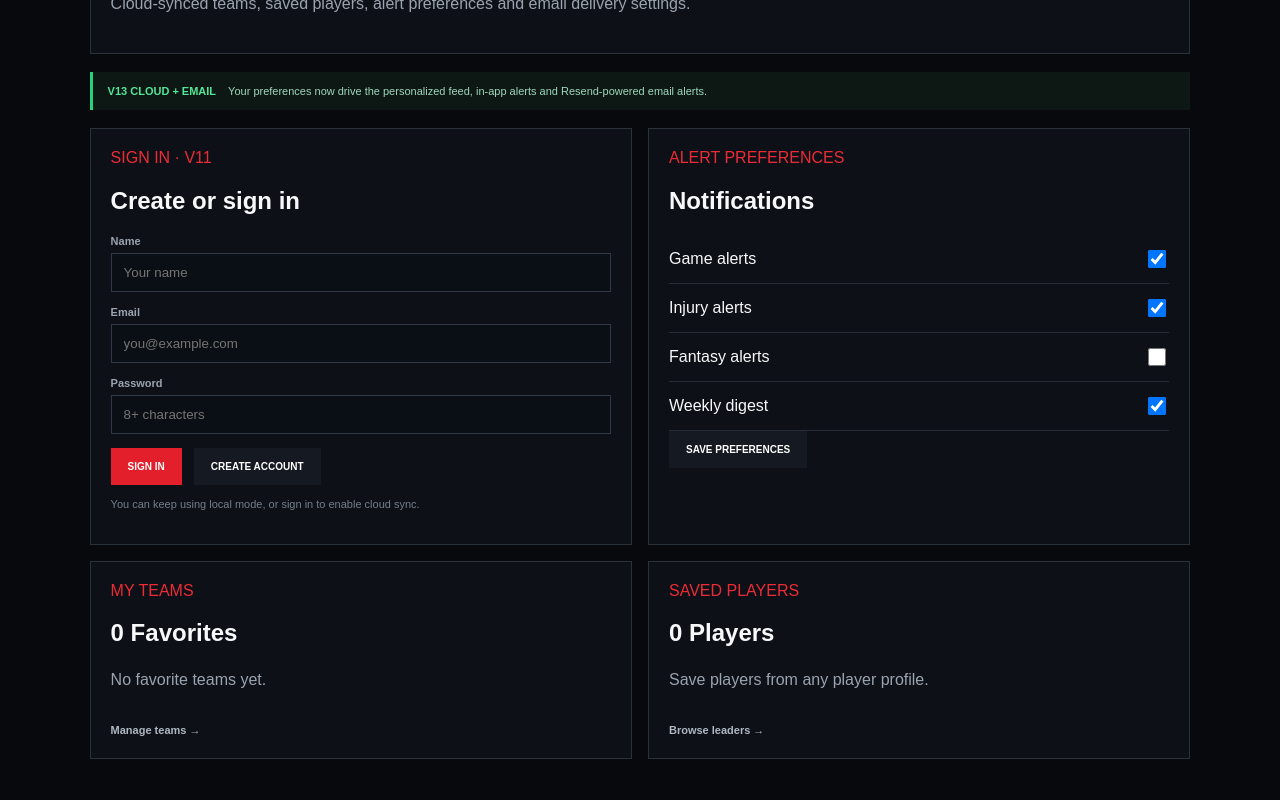
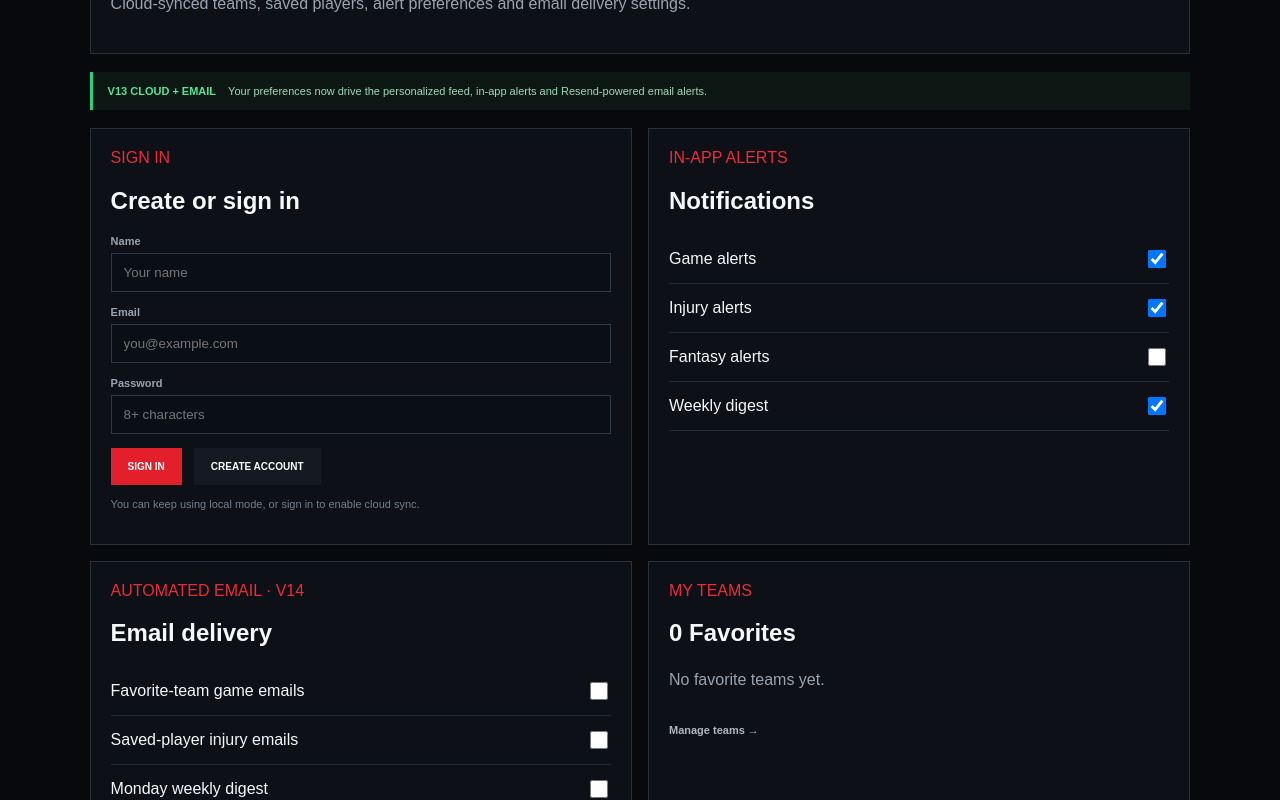
Before and after one commit to AadityaGujral/fourthdown, a Next.js app: page /account in a window 1280 px wide. Shown: the part 360-1160 px from the top of the page. Built offline with nearby package versions, Linux system fonts and the light colour scheme; no server answers.

Commit message:
Finish FourthDown V14 automation UI

```diff
--- a/components/AccountCenter.tsx
+++ b/components/AccountCenter.tsx
@@ -1,45 +1,36 @@
 "use client";
 import Link from "next/link";import {useEffect,useState} from "react";import {teams} from "@/lib/teams";import {getSupabase} from "@/lib/supabase";
-type Prefs={name:string;email:string;gameAlerts:boolean;injuryAlerts:boolean;fantasyAlerts:boolean;weeklyDigest:boolean};
-const DEFAULT:Prefs={name:"",email:"",gameAlerts:true,injuryAlerts:true,fantasyAlerts:false,weeklyDigest:true};
+type Prefs={name:string;email:string;gameAlerts:boolean;injuryAlerts:boolean;fantasyAlerts:boolean;weeklyDigest:boolean;emailGameAlerts:boolean;emailInjuryAlerts:boolean;emailWeeklyDigest:boolean};
+const DEFAULT:Prefs={name:"",email:"",gameAlerts:true,injuryAlerts:true,fantasyAlerts:false,weeklyDigest:true,emailGameAlerts:false,emailInjuryAlerts:false,emailWeeklyDigest:false};
 export default function AccountCenter(){
- const [prefs,setPrefs]=useState<Prefs>(DEFAULT);const [teamSlugs,setTeamSlugs]=useState<string[]>([]);const [players,setPlayers]=useState<any[]>([]);
- const [user,setUser]=useState<any>(null);const [password,setPassword]=useState("");const [status,setStatus]=useState("");const [loading,setLoading]=useState(true);
- const supabase=getSupabase();
+ const [prefs,setPrefs]=useState<Prefs>(DEFAULT);const [teamSlugs,setTeamSlugs]=useState<string[]>([]);const [players,setPlayers]=useState<any[]>([]);const [deliveryCount,setDeliveryCount]=useState(0);
+ const [user,setUser]=useState<any>(null);const [password,setPassword]=useState("");const [status,setStatus]=useState("");const [loading,setLoading]=useState(true);const supabase=getSupabase();
 
  async function hydrateCloud(uid:string,email:string){
-   const [{data:profile},{data:favs},{data:saved},{data:notifs}]=await Promise.all([
+   const [{data:profile},{data:favs},{data:saved},{data:notifs},{count}]=await Promise.all([
      supabase.from("profiles").select("full_name,email").eq("id",uid).maybeSingle(),
      supabase.from("favorite_teams").select("team_slug").eq("user_id",uid),
      supabase.from("saved_players").select("player_id,player_name,team,position").eq("user_id",uid),
-     supabase.from("notification_preferences").select("*").eq("user_id",uid).maybeSingle()
+     supabase.from("notification_preferences").select("*").eq("user_id",uid).maybeSingle(),
+     supabase.from("email_deliveries").select("id",{count:"exact",head:true}).eq("user_id",uid)
    ]);
-   const localFavs=JSON.parse(localStorage.getItem("fourthdown:favorites")||"[]");
-   const localPlayers=JSON.parse(localStorage.getItem("fourthdown:savedPlayers")||"[]");
-   if((favs||[]).length===0&&localFavs.length){await supabase.from("favorite_teams").upsert(localFavs.map((s:string)=>({user_id:uid,team_slug:s}))); }
-   if((saved||[]).length===0&&localPlayers.length){await supabase.from("saved_players").upsert(localPlayers.map((p:any)=>({user_id:uid,player_id:p.id,player_name:p.name,team:p.team,position:p.position}))); }
-   const freshFavs=(await supabase.from("favorite_teams").select("team_slug").eq("user_id",uid)).data||[];
-   const freshPlayers=(await supabase.from("saved_players").select("player_id,player_name,team,position").eq("user_id",uid)).data||[];
-   setTeamSlugs(freshFavs.map((x:any)=>x.team_slug));
-   setPlayers(freshPlayers.map((x:any)=>({id:x.player_id,name:x.player_name,team:x.team,position:x.position})));
-   setPrefs({name:profile?.full_name||"",email:profile?.email||email||"",gameAlerts:notifs?.game_alerts??true,injuryAlerts:notifs?.injury_alerts??true,fantasyAlerts:notifs?.fantasy_alerts??false,weeklyDigest:notifs?.weekly_digest??true});
+   const localFavs=JSON.parse(localStorage.getItem("fourthdown:favorites")||"[]");const localPlayers=JSON.parse(localStorage.getItem("fourthdown:savedPlayers")||"[]");
+   if((favs||[]).length===0&&localFavs.length)await supabase.from("favorite_teams").upsert(localFavs.map((s:string)=>({user_id:uid,team_slug:s})));
+   if((saved||[]).length===0&&localPlayers.length)await supabase.from("saved_players").upsert(localPlayers.map((p:any)=>({user_id:uid,player_id:p.id,player_name:p.name,team:p.team,position:p.position})));
+   const freshFavs=(await supabase.from("favorite_teams").select("team_slug").eq("user_id",uid)).data||[];const freshPlayers=(await supabase.from("saved_players").select("player_id,player_name,team,position").eq("user_id",uid)).data||[];
+   setTeamSlugs(freshFavs.map((x:any)=>x.team_slug));setPlayers(freshPlayers.map((x:any)=>({id:x.player_id,name:x.player_name,team:x.team,position:x.position})));setDeliveryCount(count||0);
+   setPrefs({name:profile?.full_name||"",email:profile?.email||email||"",gameAlerts:notifs?.game_alerts??true,injuryAlerts:notifs?.injury_alerts??true,fantasyAlerts:notifs?.fantasy_alerts??false,weeklyDigest:notifs?.weekly_digest??true,emailGameAlerts:notifs?.email_game_alerts??false,emailInjuryAlerts:notifs?.email_injury_alerts??false,emailWeeklyDigest:notifs?.email_weekly_digest??false});
  }
  useEffect(()=>{(async()=>{const {data:{session}}=await supabase.auth.getSession();if(session?.user){setUser(session.user);await hydrateCloud(session.user.id,session.user.email||"")}else{try{setPrefs({...DEFAULT,...JSON.parse(localStorage.getItem("fourthdown:profile")||"{}")});setTeamSlugs(JSON.parse(localStorage.getItem("fourthdown:favorites")||"[]"));setPlayers(JSON.parse(localStorage.getItem("fourthdown:savedPlayers")||"[]"))}catch{}}setLoading(false)})();const {data:{subscription}}=supabase.auth.onAuthStateChange(async(_e:any,s:any)=>{setUser(s?.user||null);if(s?.user)await hydrateCloud(s.user.id,s.user.email||"")});return()=>subscription.unsubscribe()},[]);
  async function signIn(){setStatus("Signing in…");const {error}=await supabase.auth.signInWithPassword({email:prefs.email,password});setStatus(error?error.message:"Signed in ✓")}
  async function signUp(){setStatus("Creating account…");const {error}=await supabase.auth.signUp({email:prefs.email,password,options:{data:{full_name:prefs.name}}});setStatus(error?error.message:"Account created. Check your email if confirmation is required.")}
  async function signOut(){await supabase.auth.signOut();setUser(null);setStatus("Signed out")}
- async function save(){
-   if(user){await Promise.all([
-     supabase.from("profiles").upsert({id:user.id,full_name:prefs.name,email:prefs.email,updated_at:new Date().toISOString()}),
-     supabase.from("notification_preferences").upsert({user_id:user.id,game_alerts:prefs.gameAlerts,injury_alerts:prefs.injuryAlerts,fantasy_alerts:prefs.fantasyAlerts,weekly_digest:prefs.weeklyDigest,updated_at:new Date().toISOString()})
-   ]);setStatus("Saved to cloud ✓");
-   }else{localStorage.setItem("fourthdown:profile",JSON.stringify(prefs));setStatus("Saved on this device ✓")}
- }
- const favs=teams.filter(t=>teamSlugs.includes(t.slug));
- if(loading)return <div className="panel"><p className="muted">Loading account…</p></div>;
+ async function save(){if(user){await Promise.all([supabase.from("profiles").upsert({id:user.id,full_name:prefs.name,email:prefs.email,updated_at:new Date().toISOString()}),supabase.from("notification_preferences").upsert({user_id:user.id,game_alerts:prefs.gameAlerts,injury_alerts:prefs.injuryAlerts,fantasy_alerts:prefs.fantasyAlerts,weekly_digest:prefs.weeklyDigest,email_game_alerts:prefs.emailGameAlerts,email_injury_alerts:prefs.emailInjuryAlerts,email_weekly_digest:prefs.emailWeeklyDigest,updated_at:new Date().toISOString()})]);setStatus("Saved to cloud ✓")}else{localStorage.setItem("fourthdown:profile",JSON.stringify(prefs));setStatus("Saved on this device ✓")}}
+ const favs=teams.filter(t=>teamSlugs.includes(t.slug));if(loading)return <div className="panel"><p className="muted">Loading account…</p></div>;
  return <div className="accountGrid">
-  <section className="panel accountProfile"><span className="kicker">{user?"CLOUD ACCOUNT":"SIGN IN · V11"}</span><h2>{user?"Your FourthDown":"Create or sign in"}</h2><label>Name<input value={prefs.name} onChange={e=>setPrefs({...prefs,name:e.target.value})} placeholder="Your name"/></label><label>Email<input type="email" value={prefs.email} onChange={e=>setPrefs({...prefs,email:e.target.value})} placeholder="you@example.com"/></label>{!user&&<label>Password<input type="password" value={password} onChange={e=>setPassword(e.target.value)} placeholder="8+ characters"/></label>}<div className="actions">{user?<button className="btn secondary" onClick={signOut}>SIGN OUT</button>:<><button className="btn" onClick={signIn}>SIGN IN</button><button className="btn secondary" onClick={signUp}>CREATE ACCOUNT</button></>}</div><p className="accountNote">{user?"Cloud sync is active across signed-in devices.":"You can keep using local mode, or sign in to enable cloud sync."}</p>{status&&<p className="cloudStatus">{status}</p>}</section>
-  <section className="panel"><span className="kicker">ALERT PREFERENCES</span><h2>Notifications</h2>{[["gameAlerts","Game alerts"],["injuryAlerts","Injury alerts"],["fantasyAlerts","Fantasy alerts"],["weeklyDigest","Weekly digest"]].map(([k,l])=><label className="toggleRow" key={k}><span>{l}</span><input type="checkbox" checked={(prefs as any)[k]} onChange={e=>setPrefs({...prefs,[k]:e.target.checked})}/></label>)}<button className="btn secondary" onClick={save}>SAVE PREFERENCES</button></section>
+  <section className="panel accountProfile"><span className="kicker">{user?"CLOUD ACCOUNT":"SIGN IN"}</span><h2>{user?"Your FourthDown":"Create or sign in"}</h2><label>Name<input value={prefs.name} onChange={e=>setPrefs({...prefs,name:e.target.value})} placeholder="Your name"/></label><label>Email<input type="email" value={prefs.email} onChange={e=>setPrefs({...prefs,email:e.target.value})} placeholder="you@example.com"/></label>{!user&&<label>Password<input type="password" value={password} onChange={e=>setPassword(e.target.value)} placeholder="8+ characters"/></label>}<div className="actions">{user?<button className="btn secondary" onClick={signOut}>SIGN OUT</button>:<><button className="btn" onClick={signIn}>SIGN IN</button><button className="btn secondary" onClick={signUp}>CREATE ACCOUNT</button></>}</div><p className="accountNote">{user?"Cloud sync is active across signed-in devices.":"You can keep using local mode, or sign in to enable cloud sync."}</p>{status&&<p className="cloudStatus">{status}</p>}</section>
+  <section className="panel"><span className="kicker">IN-APP ALERTS</span><h2>Notifications</h2>{[["gameAlerts","Game alerts"],["injuryAlerts","Injury alerts"],["fantasyAlerts","Fantasy alerts"],["weeklyDigest","Weekly digest"]].map(([k,l])=><label className="toggleRow" key={k}><span>{l}</span><input type="checkbox" checked={(prefs as any)[k]} onChange={e=>setPrefs({...prefs,[k]:e.target.checked})}/></label>)}</section>
+  <section className="panel"><span className="kicker">AUTOMATED EMAIL · V14</span><h2>Email delivery</h2>{[["emailGameAlerts","Favorite-team game emails"],["emailInjuryAlerts","Saved-player injury emails"],["emailWeeklyDigest","Monday weekly digest"]].map(([k,l])=><label className="toggleRow" key={k}><span>{l}</span><input type="checkbox" checked={(prefs as any)[k]} onChange={e=>setPrefs({...prefs,[k]:e.target.checked})}/></label>)}<p className="accountNote">{deliveryCount} email delivery record{deliveryCount===1?"":"s"} · Test mode routes mail to the Resend-approved inbox until a domain is verified.</p><button className="btn secondary" onClick={save}>SAVE PREFERENCES</button></section>
   <section className="panel"><span className="kicker">MY TEAMS</span><h2>{favs.length} Favorites</h2>{favs.length?favs.map(t=><Link className="accountItem" href={"/teams/"+t.slug} key={t.slug}><b>{t.abbr}</b><span>{t.name}</span></Link>):<p className="muted">No favorite teams yet.</p>}<Link className="textLink" href="/teams">Manage teams →</Link></section>
   <section className="panel"><span className="kicker">SAVED PLAYERS</span><h2>{players.length} Players</h2>{players.length?players.map(p=><Link className="accountItem" href={"/players/"+p.id} key={p.id}><b>{p.position||"NFL"}</b><span>{p.name}<small>{p.team}</small></span></Link>):<p className="muted">Save players from any player profile.</p>}<Link className="textLink" href="/stats">Browse leaders →</Link></section>
  </div>
```
